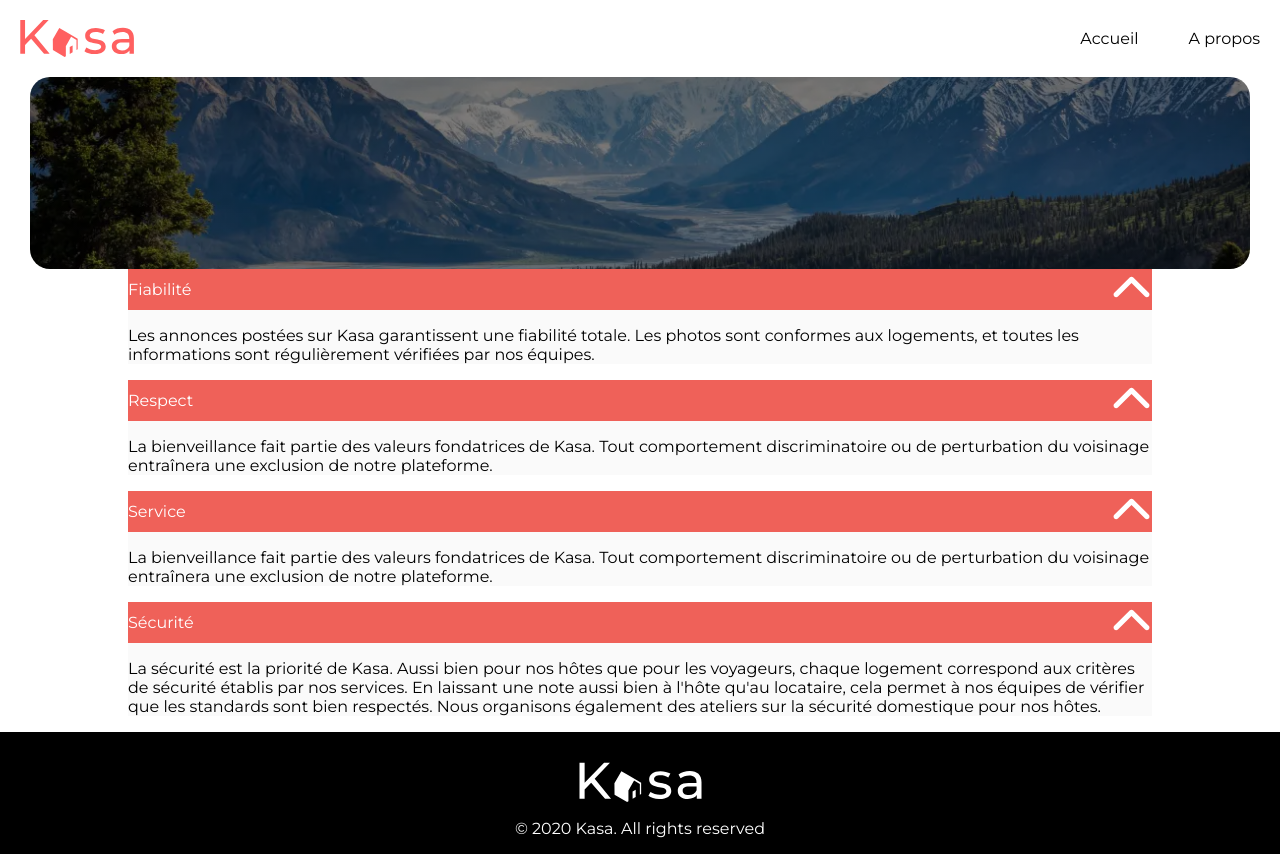
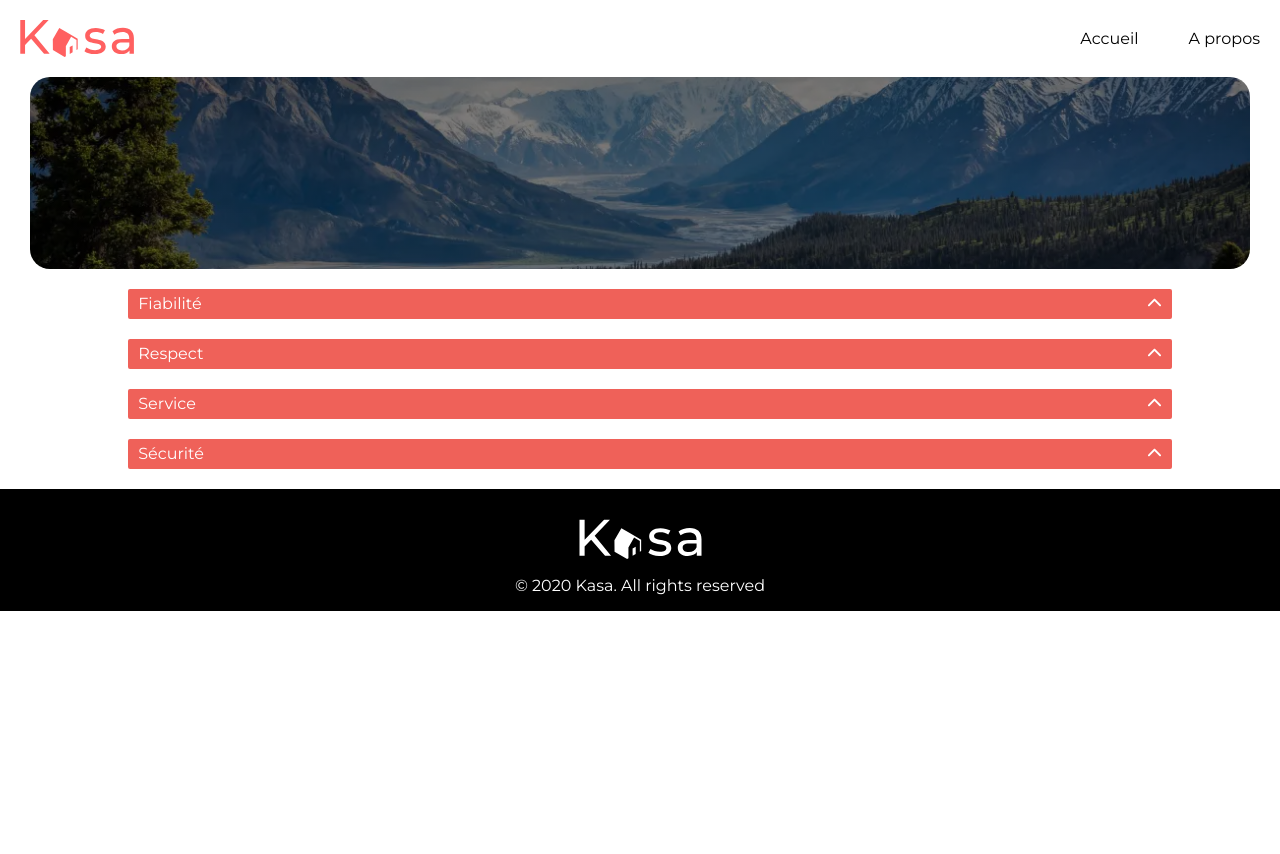
Before and after one commit to flotoine/kasa, a React (Create React App) app: page /a-propos in a window 1280 px wide. After the commit the page ends 800 px from the top, so only its background shows below. Built offline with nearby package versions, Linux system fonts and the light colour scheme.

Commit message:
Animated about page

```diff
--- a/src/components/Collapse/Collapse.scss
+++ b/src/components/Collapse/Collapse.scss
@@ -1,10 +1,22 @@
 // Collapse rules
+@keyframes slideOpen {
+    from {max-height: 0;}
+    to {max-height: 150px;}
+}
+
+@keyframes slideClose {
+    from {max-height: 150px;}
+    to {max-height: 0px;}
+}
 
 .collapseWrapper {
     width: 80%;
+    margin-top: 20px;
+    margin-bottom: 20px;
     margin-left: auto;
     margin-right: auto;
-    background-color: #FAFAFA;
+    display: flex;
+    flex-direction: column;
 
     &__top {
         width: 100%;
@@ -13,10 +25,42 @@
         display: flex;
         justify-content: space-between;
         align-items: center;
+        border-radius: 2px;
+        padding-left: 1%;
+        padding-right: 1%;
+        height:30px;
+        animation-fill-mode: forwards;
 
         &__arrow {
-            width: 4%;
+            height:50%;
             filter:invert(100%);
+            transition: transform 200ms ease-in-out ;
+
+            &--open{
+                transform: rotate(-180deg);
+                transition: transform 200ms ease-in-out ;
+            }
+        }
+    }
+
+    &__textContainer {
+        width: 100%;
+        padding-left: 1%;
+        padding-right: 1%;
+        background-color: #FAFAFA;
+        height:0;
+        overflow: hidden;
+
+        &--closed {
+            animation: slideClose 1s ease-in-out;
+            animation-fill-mode: forwards;
+            height:auto;
+        }
+
+        &--open {
+            animation: slideOpen 1s ease-in-out;
+            animation-fill-mode: forwards;
+            height:auto;
         }
     }
 }
--- a/src/components/Collapse/index.jsx
+++ b/src/components/Collapse/index.jsx
@@ -2,15 +2,28 @@ import unrollArrow from "../../assets/chevron-up-solid.svg"
 import "./Collapse.scss"
 
 export default function Collapse ({title, content}) {
+    function toggleDrawer () {
+        let drawer = document.getElementById(`collapseWrapper__textContainer${title}`)
+        drawer.className === "collapseWrapper__textContainer--closed collapseWrapper__textContainer" ||
+        drawer.className === "collapseWrapper__textContainer" ?
+            drawer.className = "collapseWrapper__textContainer--open collapseWrapper__textContainer" :
+            drawer.className = "collapseWrapper__textContainer--closed collapseWrapper__textContainer"
+
+        let arrow = document.getElementById(`collapseWrapper__top__arrow${title}`)
+        arrow.className === "collapseWrapper__top__arrow collapseWrapper__top__arrow--closed" ?
+            arrow.className = "collapseWrapper__top__arrow collapseWrapper__top__arrow--open" :
+            arrow.className = "collapseWrapper__top__arrow collapseWrapper__top__arrow--closed"
+    }
+
     return (
             <div className="collapseWrapper">
                 <div className="collapseWrapper__top">
                     <div className="collapseWrapper__top__title">
-                    {title}
+                        {title}
                     </div>
-                    <img className="collapseWrapper__top__arrow" src={unrollArrow} alt="bouton dérouler" />
-                </div >
-                <div className="collapseWrapper__textContainer">
+                    <img onClick={toggleDrawer} id={`collapseWrapper__top__arrow${title}`} className="collapseWrapper__top__arrow collapseWrapper__top__arrow--closed" src={unrollArrow} alt="bouton dérouler" />
+                </div>
+                <div id={`collapseWrapper__textContainer${title}`} className="collapseWrapper__textContainer">
                 <p>{content}</p>
                 </div>
             </div>
```
